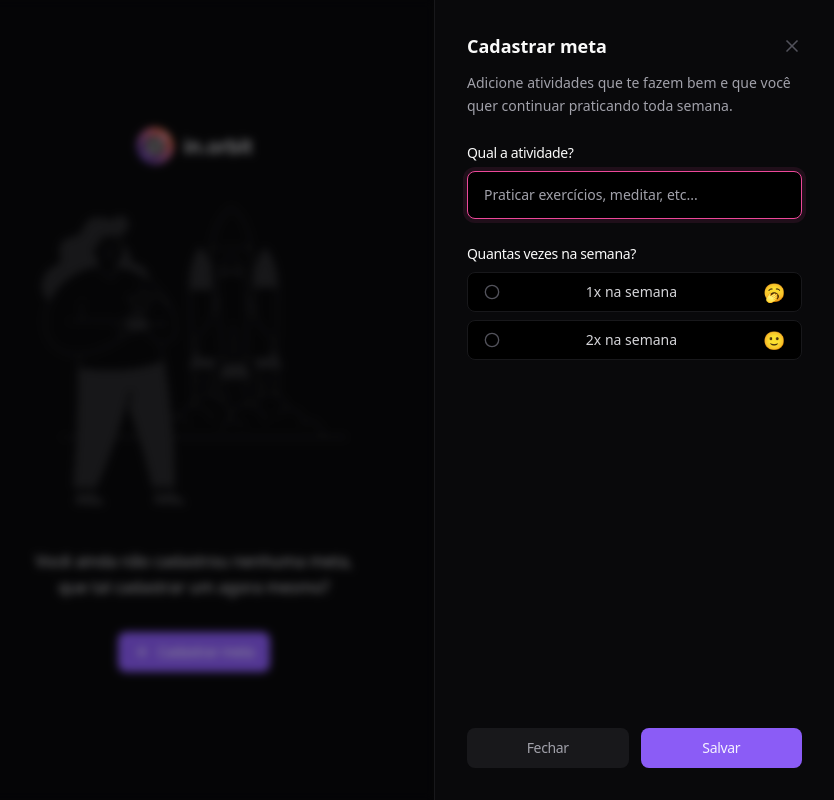
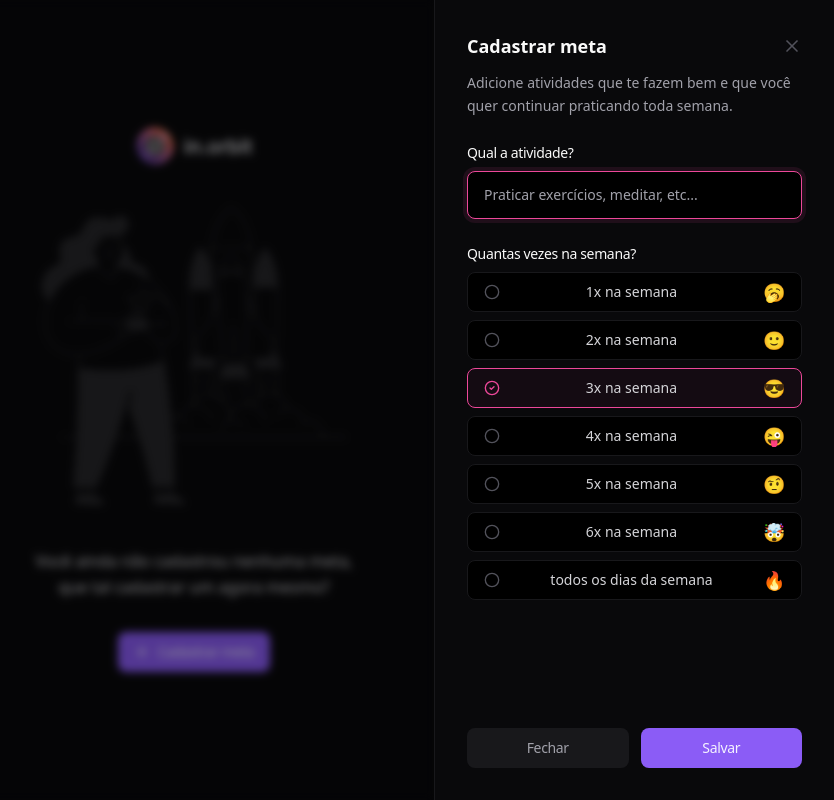
Before and after one commit to viniciusbls9/nlw-pocket, a React (Vite) app in the folder web/: page / in a window 1280 px wide. Both pictures are taken after a click on the button "Cadastrar meta". Shown: the whole page, without its empty margins (446-1280 px from the left). Built offline with nearby package versions, Linux system fonts and the light colour scheme; no server answers.

Commit message:
feat: create form

```diff
--- a/web/src/components/create-goal-form.tsx
+++ b/web/src/components/create-goal-form.tsx
@@ -1,3 +1,4 @@
+import { Controller, useForm } from 'react-hook-form'
 import { Button } from './ui/button'
 import { DialogClose } from './ui/dialog'
 import { Input } from './ui/input'
@@ -7,10 +8,51 @@ import {
   RadioGroupIndicator,
   RadioGroupItem,
 } from './ui/radio-group'
+import { z } from 'zod'
+import { zodResolver } from '@hookform/resolvers/zod'
+import { createGoal } from '../http/create-goal'
+import { useQueryClient } from '@tanstack/react-query'
+import { invalidateQuery } from '../utils/invalidate-query'
+
+const createGoalForm = z.object({
+  title: z.string().min(1, 'Informe a atividade que deseja realizar'),
+  desiredWeeklyFrequency: z.coerce.number().min(1).max(7),
+})
+
+type CreateGoalForm = z.infer<typeof createGoalForm>
+
+const groupItemValue = [
+  { value: '1', title: '1x na semana', icon: '🥱' },
+  { value: '2', title: '2x na semana', icon: '🙂' },
+  { value: '3', title: '3x na semana', icon: '😎' },
+  { value: '4', title: '4x na semana', icon: '😜' },
+  { value: '5', title: '5x na semana', icon: '🤨' },
+  { value: '6', title: '6x na semana', icon: '🤯' },
+  { value: '7', title: 'todos os dias da semana', icon: '🔥' },
+]
 
 export function CreateGoalForm() {
+  const queryClient = useQueryClient()
+
+  const { register, control, handleSubmit, formState, reset } =
+    useForm<CreateGoalForm>({
+      resolver: zodResolver(createGoalForm),
+    })
+
+  async function handleCreateGoal(data: CreateGoalForm) {
+    await createGoal({title: data.title, desiredWeeklyFrequency: data.desiredWeeklyFrequency})
+
+    invalidateQuery({queryClient, queryId: 'summary'})
+    invalidateQuery({queryClient, queryId: 'pending-goals'})
+
+    reset()
+  }
+
   return (
-    <form className="flex-1 flex flex-col justify-between">
+    <form
+      className="flex-1 flex flex-col justify-between"
+      onSubmit={handleSubmit(handleCreateGoal)}
+    >
       <div className="flex flex-col gap-6">
         <div className="flex flex-col gap-2">
           <Label htmlFor="title">Qual a atividade?</Label>
@@ -18,27 +60,44 @@ export function CreateGoalForm() {
             id="title"
             autoFocus
             placeholder="Praticar exercícios, meditar, etc..."
+            {...register('title')}
           />
+
+          {formState.errors.title && (
+            <p className="text-red-400 text-sm">
+              {formState.errors.title.message}
+            </p>
+          )}
         </div>
         <div className="flex flex-col gap-2">
           <Label htmlFor="title">Quantas vezes na semana?</Label>
-          <RadioGroup>
-            <RadioGroupItem value="1">
-              <RadioGroupIndicator />
-              <span className="text-zinc-300 text-sm font-medium leading-none">
-                1x na semana
-              </span>
-              <span className="text-lg leading-none">🥱</span>
-            </RadioGroupItem>
-
-            <RadioGroupItem value="2">
-              <RadioGroupIndicator />
-              <span className="text-zinc-300 text-sm font-medium leading-none">
-                2x na semana
-              </span>
-              <span className="text-lg leading-none">🙂</span>
-            </RadioGroupItem>
-          </RadioGroup>
+          <Controller
+            control={control}
+            name="desiredWeeklyFrequency"
+            defaultValue={3}
+            render={({ field }) => {
+              return (
+                <RadioGroup
+                  onValueChange={field.onChange}
+                  value={String(field.value)}
+                >
+                  {groupItemValue.map(item => {
+                    return (
+                      <RadioGroupItem value={item.value} key={item.value}>
+                        <RadioGroupIndicator />
+                        <span className="text-zinc-300 text-sm font-medium leading-none">
+                          {item.title}
+                        </span>
+                        <span className="text-lg leading-none">
+                          {item.icon}
+                        </span>
+                      </RadioGroupItem>
+                    )
+                  })}
+                </RadioGroup>
+              )
+            }}
+          />
         </div>
       </div>
 
```
